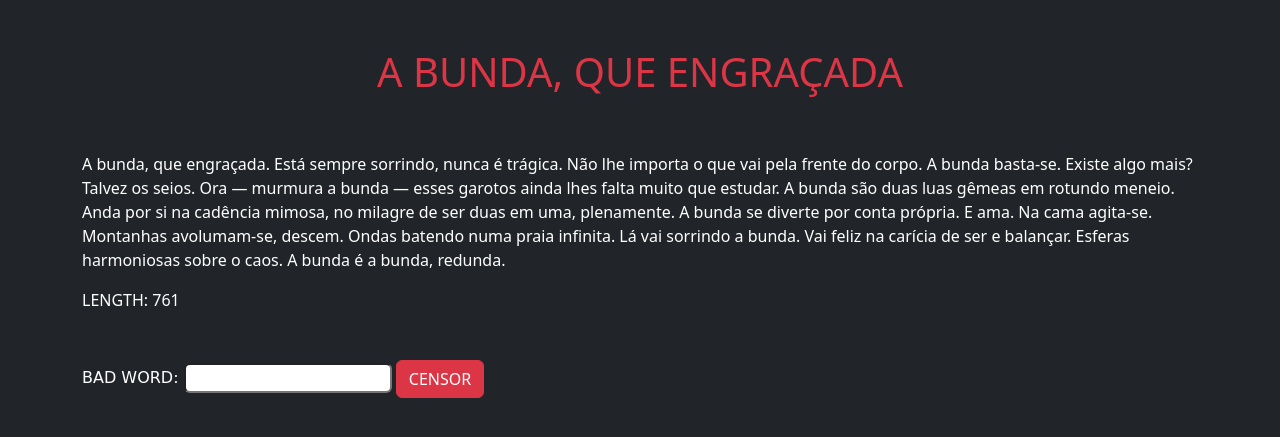
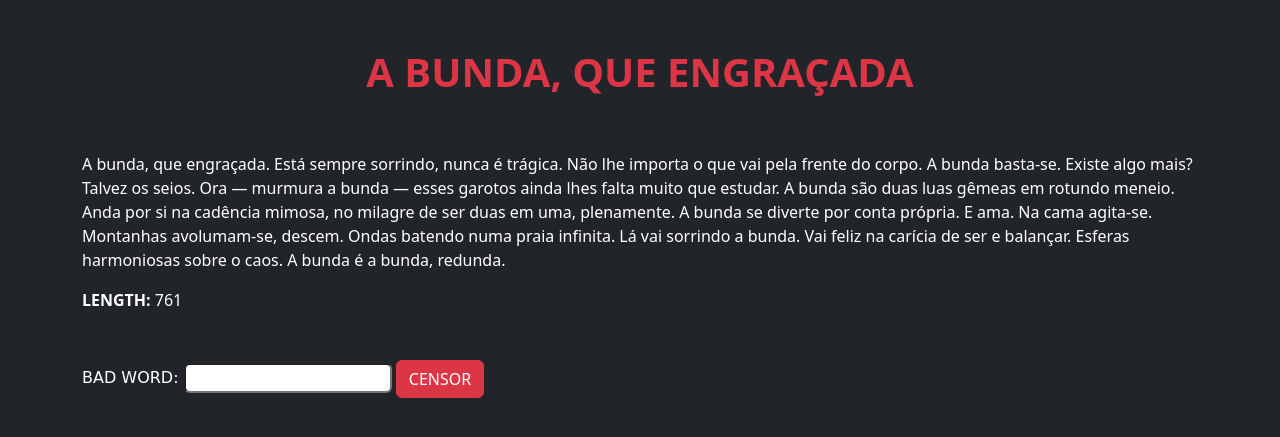
Before and after one commit to millooo94/php-badwords, a PHP site: page / in a window 1280 px wide. Shown: the top 437 px of the page. Run offline with PHP 8.4, Linux system fonts and the light colour scheme; data that the repository does not hold is empty; some web fonts are replaced.

Commit message:
refactor all

```diff
--- a/index.php
+++ b/index.php
@@ -43,7 +43,7 @@
     ?>
     <div class="row justify-content-center my-5">
         <div class="col-auto">
-            <h1 class="text-uppercase text-danger">
+            <h1 class="text-uppercase text-danger fw-bold">
                 <?php echo str_ireplace($badword,'***', $title)?>
             </h1>
         </div>
@@ -58,7 +58,7 @@
     </div>
     <div class="row">
         <div class="col-auto mb-5">
-            <span>LENGTH:</span>
+            <span class="fw-bold">LENGTH:</span>
             <?php echo strlen(str_ireplace($badword,'***', $text)) + strlen(str_ireplace($badword,'***', $title)) ?>
         </div>
     </div>
```
